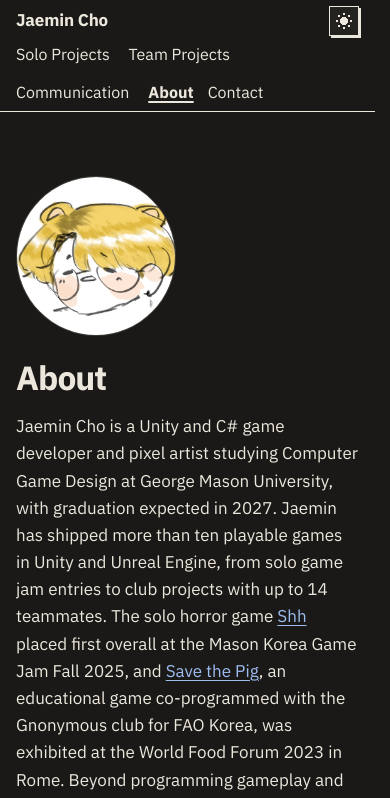
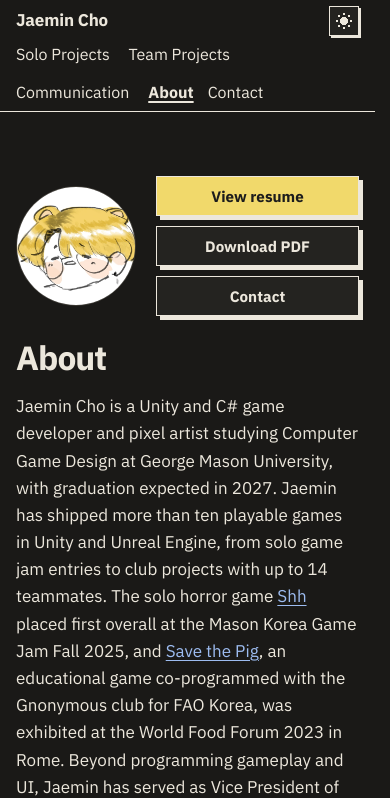
Before and after one commit to ShinMango99/Portfolio, a plain HTML site: page about.html in a window 390 px wide. Shown: the top 798 px of the page. Drawn offline with Linux system fonts and the light colour scheme.

Commit message:
Fit the About intro on one screen and line the buttons up under the photo
//#. About: while snapping is on, main.js (fitAbout) shrinks the intro block with CSS zoom until it fits under the header, so short windows such as 1366x650 keep the whole bio on one snapped screen; free scrolling keeps the normal size

//#. About: View resume, Download PDF and Contact move under the profile photo in a 180px left column, all the same size and shadow, with the yellow fill alone marking the main one; on phones they stack beside the photo

//#. Abilities: the snapped screen has 24px of air above and below instead of 32px

```diff
--- a/about.html
+++ b/about.html
@@ -39,7 +39,15 @@
   <main id="main">
     <section class="section about" aria-labelledby="about-title">
       <div class="container about-grid">
-        <img class="profile-photo" src="assets/img/profile.webp" alt="Drawing of Jaemin Cho" width="160" height="160">
+        <!-- left column: the photo with the three actions under it, all one width -->
+        <div class="about-side">
+          <img class="profile-photo" src="assets/img/profile.webp" alt="Drawing of Jaemin Cho" width="160" height="160">
+          <p class="actions">
+            <a class="button button--primary" href="resume.html" target="_blank" rel="noopener">View resume</a>
+            <a class="button" href="Jaemin_Cho_Resume.pdf" target="_blank" rel="noopener">Download PDF</a>
+            <a class="button" href="contact.html">Contact</a>
+          </p>
+        </div>
         <div>
           <h1 class="page-title" id="about-title">About</h1>
           <p class="bio">Jaemin Cho is a Unity and C# game developer and pixel artist studying Computer Game Design at George Mason University, with graduation expected in 2027. Jaemin has shipped more than ten playable games in Unity and Unreal Engine, from solo game jam entries to club projects with up to 14 teammates. The solo horror game <a href="project.html?id=shh">Shh</a> placed first overall at the Mason Korea Game Jam Fall 2025, and <a href="project.html?id=save-the-pig">Save the Pig</a>, an educational game co-programmed with the Gnonymous club for FAO Korea, was exhibited at the World Food Forum 2023 in Rome. Beyond programming gameplay and UI, Jaemin has served as Vice President of Gnonymous and has <a href="teaching.html">taught Unity and C#</a> as a lecturer and Learning Assistant. Currently, Jaemin is building <a href="project.html?id=this-is-not-chess">This Is Not Chess</a> with two teammates, a chess game fused with entirely different genres so that even people who don't know chess can enjoy it, using AI pair programming to grow as a developer. Jaemin is committed to finishing and shipping games, and works best in collaborative teams.</p>
@@ -48,11 +56,6 @@
             <p>My favorite moment in making a game is watching someone else play it. Where they laugh, jump or lean in shows me what works better than any plan, so I playtest early and keep changing the game from what I see.</p>
             <p>Next, I want to make games that carry a message, like <a href="project.html?id=save-the-pig">Save the Pig</a> and <a href="project.html?id=sweet-sixteen">Sweet Sixteen</a>, that feel great in your hands, and that I finish and ship together with a team.</p>
           </div>
-          <p class="actions">
-            <a class="button button--primary" href="resume.html" target="_blank" rel="noopener">View resume</a>
-            <a class="button" href="Jaemin_Cho_Resume.pdf" target="_blank" rel="noopener">Download PDF</a>
-            <a class="button" href="contact.html">Contact</a>
-          </p>
         </div>
       </div>
     </section>
--- a/css/style.css
+++ b/css/style.css
@@ -860,8 +860,25 @@ button { font: inherit; }
 
 /* about page */
 .about-grid { display: grid; gap: 24px; align-items: start; }
-@media (min-width: 768px) { .about-grid { grid-template-columns: 160px 1fr; gap: 40px; } }
+@media (min-width: 768px) { .about-grid { grid-template-columns: 180px 1fr; gap: 40px; } }
 .about-grid .profile-photo { width: 160px; height: 160px; }
+/* the photo and the three actions under it share one column; every button has the same size and shadow
+   (the yellow fill alone marks the main one) */
+.about-side { display: grid; gap: 20px; justify-items: center; }
+.about-side .actions { display: grid; gap: 14px; width: 100%; margin: 0; }
+.about-side .button, .about-side .button--primary {
+  display: flex; align-items: center; justify-content: center; min-height: 46px; padding: 10px 12px;
+  font-weight: 700; text-align: center; box-shadow: 4px 4px 0 var(--text);
+}
+.about-side .button:hover, .about-side .button:focus-visible { transform: translate(-4px, -4px); box-shadow: 8px 8px 0 var(--text); }
+.about-side .button:active { transform: translate(4px, 4px); box-shadow: 0 0 0 var(--text); }
+/* phones: the photo on the left, the three buttons stacked beside it */
+@media (max-width: 767px) {
+  .about-side { grid-template-columns: 120px 1fr; align-items: center; gap: 20px; }
+  .about-grid .about-side .profile-photo { width: 120px; height: 120px; }
+  .about-side .actions { gap: 10px; }
+  .about-side .button, .about-side .button--primary { min-height: 40px; padding: 6px 10px; font-size: 0.95rem; }
+}
 
 /* contact block (every page) + footer */
 .section--contact { background: var(--surface); border-top: 1px solid var(--text); }
@@ -1483,7 +1500,7 @@ html.is-booting main *, html.is-booting main *::before, html.is-booting main *::
   html:not(.free-scroll):has(body[data-page="about"]) { scroll-snap-type: y mandatory; scroll-padding-top: 57px; }
   html:not(.free-scroll) body[data-page="about"] { --view: calc(100svh - 57px); }
   html:not(.free-scroll) body[data-page="about"] .about,
-  html:not(.free-scroll) body[data-page="about"] #abilities { display: flex; align-items: center; min-height: var(--view); padding: 32px 0; scroll-snap-align: start; }
+  html:not(.free-scroll) body[data-page="about"] #abilities { display: flex; align-items: center; min-height: var(--view); padding: 24px 0; scroll-snap-align: start; }
   html:not(.free-scroll) body[data-page="about"] #abilities > .container { width: 100%; }
   html:not(.free-scroll) body[data-page="about"] .tl3d-stop { scroll-snap-align: start; }
   html:not(.free-scroll) body[data-page="about"] .site-footer { scroll-snap-align: end; }
--- a/js/main.js
+++ b/js/main.js
@@ -1328,5 +1328,29 @@
   }
   fitHero();
 
+  /* About: the bio is one snap stop, so on short windows it shrinks (CSS zoom, same line breaks) until it fits
+     under the header. Only while snapping is on: free scrolling keeps the normal size. */
+  function fitAbout() {
+    var box = $('body[data-page="about"] .about > .container');
+    if (!box) return;
+    var header = $(".site-header");
+    var snapMQ = matchMedia("(hover: hover) and (pointer: fine) and (min-width: 900px) and (min-height: 640px)");
+    function fit() {
+      box.style.zoom = "";
+      if (!snapMQ.matches || document.documentElement.classList.contains("free-scroll")) return;
+      var room = innerHeight - (header ? header.offsetHeight : 0) - 48; // 24px of air above and below
+      var h = box.offsetHeight;
+      if (h > room) box.style.zoom = Math.max(0.6, room / h).toFixed(3);
+    }
+    var t;
+    function later() { clearTimeout(t); t = setTimeout(fit, 100); }
+    fit();
+    addEventListener("resize", later);
+    addEventListener("load", fit);
+    if (document.fonts) document.fonts.ready.then(fit);
+    new MutationObserver(later).observe(document.documentElement, { attributes: true, attributeFilter: ["class"] });
+  }
+  fitAbout();
+
   $$(".year").forEach(function (y) { y.textContent = new Date().getFullYear(); });
 })();
```
